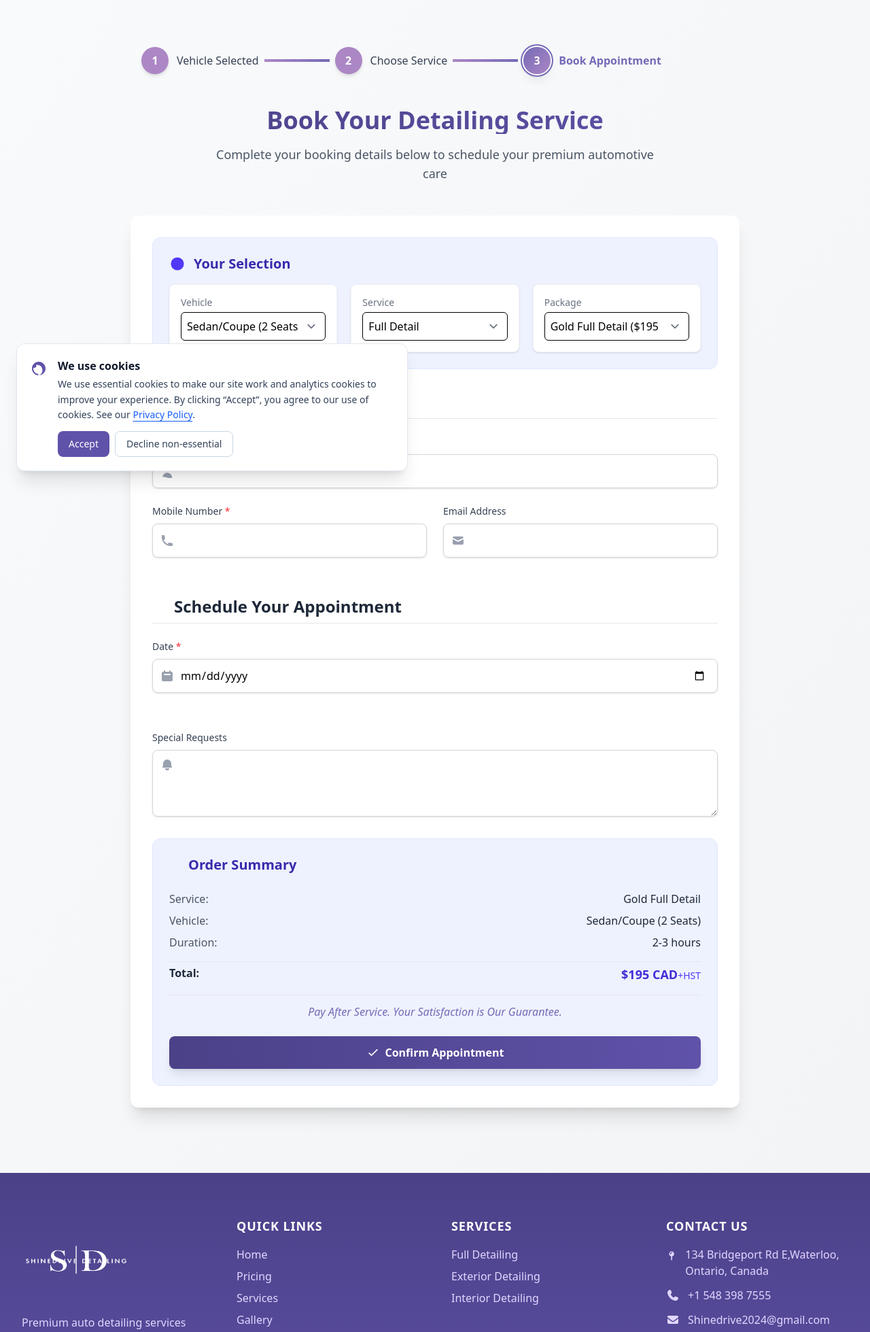
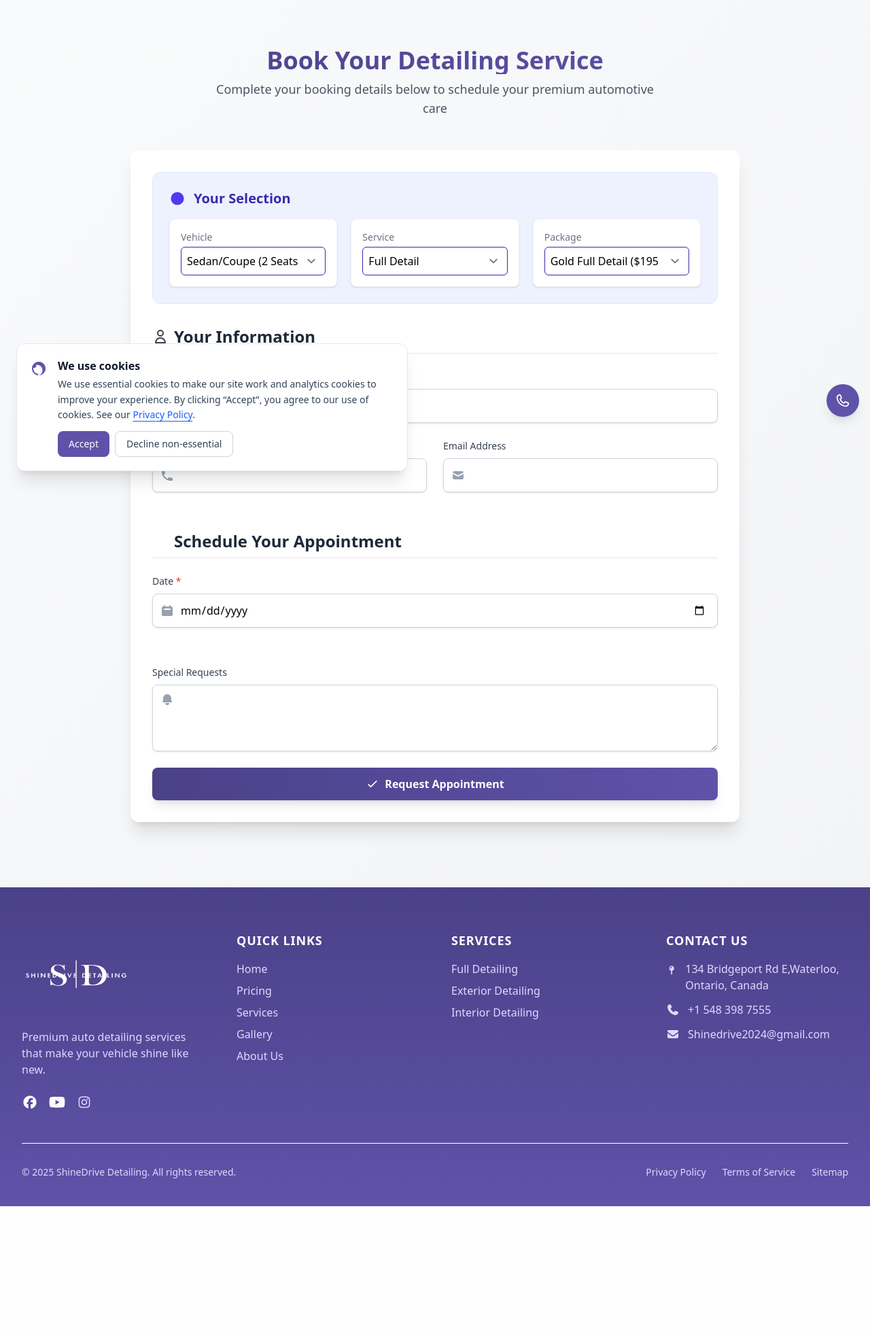
Before and after one commit to Rijul1048/Shinedrivedetailing, a Django app: page /booking/ in a window 1280 px wide. Shown: the part 91-2050 px from the top of the page at 68% size. After the commit the page ends 1865 px from the top, so only its background shows below. Run offline with Django 5.2, Linux system fonts and the light colour scheme; some libraries are stand-ins or nearby versions; some web fonts are replaced.

Commit message:
Code Efficieny Improved

```diff
--- a/project/app/templates/booking/custom_booking.html
+++ b/project/app/templates/booking/custom_booking.html
@@ -26,45 +26,10 @@
 
 <div class="min-h-screen bg-gradient-to-br from-gray-50 to-gray-100 pb-12 px-4 sm:px-6 lg:px-8 pt-24 md:pt-40">
     <div class="max-w-4xl mx-auto">
-        <!-- Progress Indicator -->
-        <div class="flex justify-center mb-12 px-4">
-            <div class="flex flex-col md:flex-row items-center w-full max-w-md md:max-w-none">
-                <!-- Step 1 -->
-                <div class="flex items-center mb-4 md:mb-0 relative">
-                    <div class="w-10 h-10 rounded-full bg-[#AC87C5] flex items-center justify-center text-white font-bold shadow-md z-10">
-                        1
-                    </div>
-                    <div class="ml-3 text-sm md:text-base font-medium text-gray-700 whitespace-nowrap">Vehicle Selected</div>
-                </div>
 
-                <!-- Connector 1 -->
-                <div class="hidden md:block w-24 h-1 bg-gradient-to-r from-[#AC87C5] to-[#756AB6] mx-2"></div>
-                <div class="md:hidden h-8 w-1 bg-gradient-to-b from-[#AC87C5] to-[#756AB6] my-1"></div>
-
-                <!-- Step 2 -->
-                <div class="flex items-center mb-4 md:mb-0 relative">
-                    <div class="w-10 h-10 rounded-full bg-[#AC87C5] flex items-center justify-center text-white font-bold shadow-md z-10">
-                        2
-                    </div>
-                    <div class="ml-3 text-sm md:text-base font-medium text-gray-700 whitespace-nowrap">Choose Service</div>
-                </div>
-
-                <!-- Connector 2 -->
-                <div class="hidden md:block w-24 h-1 bg-gradient-to-r from-[#AC87C5] to-[#756AB6] mx-2"></div>
-                <div class="md:hidden h-8 w-1 bg-gradient-to-b from-[#AC87C5] to-[#756AB6] my-1"></div>
-
-                <!-- Step 3 -->
-                <div class="flex items-center relative">
-                    <div class="w-10 h-10 rounded-full bg-gradient-to-br from-[#756AB6] to-[#AC87C5] flex items-center justify-center text-white font-bold shadow-lg ring-2 ring-[#756AB6] ring-offset-2 z-10">
-                        3
-                    </div>
-                    <div class="ml-3 text-sm md:text-base font-bold text-[#756AB6] whitespace-nowrap">Book Appointment</div>
-                </div>
-            </div>
-        </div>
         <!-- Header -->
         <div class="text-center mb-12">
-            <h1 class="text-4xl font-extrabold text-transparent bg-clip-text bg-gradient-to-r from-[#4b4188ff] to-[#5f52a9] mb-4">
+            <h1 class="text-4xl font-extrabold text-transparent bg-clip-text bg-gradient-to-r from-[#4b4188ff] to-[#5f52a9] mb-2">
                 Book Your Detailing Service
             </h1>
             <p class="text-lg text-gray-600 max-w-2xl mx-auto">
@@ -102,7 +67,7 @@
         <!-- Vehicle Selection -->
         <div class="bg-white p-4 rounded-lg shadow-sm border border-gray-100 hover:border-indigo-200 transition-colors">
           <p class="text-sm text-gray-500 mb-1">Vehicle</p>
-          <select id="vehicleDropdown" class="w-full p-2 border rounded-md focus:ring-2 focus:ring-indigo-500 focus:border-indigo-500 bg-white">
+          <select id="vehicleDropdown" class="w-full p-2 border border-indigo-800 rounded-md focus:ring-2 focus:ring-indigo-500 focus:border-indigo-500 bg-white">
             <option value="sedan">Sedan/Coupe (2 Seats)</option>
             <option value="suv5">SUV (5 Seats)</option>
             <option value="suv7">Pick Up/7-Seat SUV</option>
@@ -117,7 +82,7 @@
         <!-- Service Selection -->
         <div class="bg-white p-4 rounded-lg shadow-sm border border-gray-100 hover:border-indigo-200 transition-colors" id="your-selection">
           <p class="text-sm text-gray-500 mb-1">Service</p>
-          <select id="serviceDropdown" class="w-full p-2 border rounded-md focus:ring-2 focus:ring-indigo-500 focus:border-indigo-500 bg-white">
+          <select id="serviceDropdown" class="w-full p-2 border border-indigo-800 rounded-md focus:ring-2 focus:ring-indigo-500 focus:border-indigo-500 bg-white">
             <option value="full">Full Detail</option>
             <option value="interior">Interior Detail</option>
             <option value="exterior">Exterior Detail</option>
@@ -131,7 +96,7 @@
         <!-- Package Selection -->
         <div class="bg-white p-4 rounded-lg shadow-sm border border-gray-100 hover:border-indigo-200 transition-colors">
           <p class="text-sm text-gray-500 mb-1">Package</p>
-          <select id="packageDropdown" class="w-full p-2 border rounded-md focus:ring-2 focus:ring-indigo-500 focus:border-indigo-500 bg-white">
+          <select id="packageDropdown" class="w-full p-2 border border-indigo-800 rounded-md focus:ring-2 focus:ring-indigo-500 focus:border-indigo-500 bg-white">
             <!-- Options will be populated dynamically -->
           </select>
           {{ form.package_type.as_hidden }}
@@ -261,7 +226,7 @@
     </div>
 
     <!-- Order Summary & Submit -->
-    <div class="bg-indigo-50 p-6 rounded-xl border border-indigo-100 mt-8 transition-colors duration-200 hover:border-indigo-200">
+    <div class="bg-indigo-50 p-6 rounded-xl border border-indigo-100 mt-8 transition-colors duration-200 hover:border-indigo-200 hidden">
       <h2 class="text-xl font-bold text-indigo-800 mb-5 flex items-center">
         <svg class="w-5 h-5 text-indigo-600 mr-2" fill="currentColor" viewBox="0 0 20 20">
           <path fill-rule="evenodd" d="M10 2a4 4 0 00- 4v1H5a1 1 0 00-.994.89l-1 9A1 1 0 004 18h12a1 1  00.994-1.11l-1-9A1 1 0 0015 7h-1V6a4 4 0 00-4-4zm2 5V6a2 2 0 10-4 0v1h4zm-6 3a1 1 0 112 0 1 1 0 01-2 0zm7-1a1 1 0 100 2 1 1 0 000-2z" clip-rule="evenodd"></path>
@@ -294,13 +259,14 @@
         </div>
       </div>
 
-      <button type="submit" class="w-full bg-gradient-to-r from-[#4b4188ff] to-[#5f52a9] hover:from-[#6f62c4] hover:to-[#7268ae] text-white font-bold py-3 px-4 rounded-lg transition-all duration-300 shadow-lg hover:shadow-xl transform hover:scale-[1.01] focus:outline-none focus:ring-2 focus:ring-indigo-500 focus:ring-offset-2 flex items-center justify-center">
+
+    </div>
+    <button type="submit" class="w-full bg-gradient-to-r from-[#4b4188ff] to-[#5f52a9] hover:from-[#6f62c4] hover:to-[#7268ae] text-white font-bold py-3 px-4 rounded-lg transition-all duration-300 shadow-lg hover:shadow-xl transform hover:scale-[1.01] focus:outline-none focus:ring-2 focus:ring-indigo-500 focus:ring-offset-2 flex items-center justify-center">
         <svg class="w-5 h-5 text-white mr-2" fill="none" stroke="currentColor" viewBox="0 0 24 24">
           <path stroke-linecap="round" stroke-linejoin="round" stroke-width="2" d="M5 13l4 4L19 7"></path>
         </svg>
-        Confirm Appointment
+        Request Appointment
       </button>
-    </div>
   </form>
 </div>
 </div>
--- a/project/app/templates/layout.html
+++ b/project/app/templates/layout.html
@@ -16,14 +16,16 @@
     {# Open Graph (Facebook/LinkedIn) #}
     <meta property="og:type" content="website">
     <meta property="og:site_name" content="ShineDrive Detailing">
-    <meta property="og:title" content="ShineDriveDetailing: 5-Star Mobile Detailing at Your Doorstep | Waterloo, Kitchener, Cambridge ">    <meta property="og:description" content="{% block og_description %}Mobile car detailing in Kitchener, Waterloo, Cambridge and nearby. Interior & exterior detailing, paint correction, ceramic protection.{% endblock %}">
+    <meta property="og:title" content="ShineDriveDetailing: 5-Star Mobile Detailing at Your Doorstep | Waterloo, Kitchener, Cambridge ">
+    <meta property="og:description" content="{% block og_description %}Mobile car detailing in Kitchener, Waterloo, Cambridge and nearby. Interior & exterior detailing, paint correction, ceramic protection.{% endblock %}">
     <meta property="og:url" content="https://shinedrivedetailing.com{{ request.path }}">
-    <meta property="og:image" content="{% block og_image %}https://shinedrivedetailing.com/static/images/Banner5.jpg{% endblock %}">
+    <meta property="og:image" content="{% block og_image %}https://shinedrivedetailing.com/static/images/Banner5.jpg{% endblock %}" />
+    <meta property="og:image:alt" content="A pristine, professionally detailed car from ShineDrive Detailing." />
 
     {# Twitter Cards #}
     <meta name="twitter:card" content="summary_large_image">
     <meta name="twitter:title" content="{% block twitter_title %}ShineDrive Detailing - Premium Car Care{% endblock %}">
-    <meta name="twitter:description" content="{% block twitter_description %}Mobile car detailing in Kitchener, Waterloo, Cambridge and nearby. Interior & exterior detailing, paint correction, ceramic protection.{% endblock %}">
+    <meta name="twitter:description" content="{% block twitter_description %}Get your car looking brand new with our 5-star mobile detailing services in Kitchener, Waterloo & Cambridge. Book your interior & exterior clean, ceramic coating, or paint correction today!{% endblock %}">
     <meta name="twitter:image" content="{% block twitter_image %}https://shinedrivedetailing.com/static/images/Banner5.jpg{% endblock %}">
 
     <link rel="icon" type="image/svg+xml" href="{% static 'images/favicon.png' %}">
@@ -424,7 +426,7 @@
       <!-- Back to Top Button -->
       <button
         id="back-to-top"
-        class="fixed bottom-24 right-4 bg-[#5f52a9] hover:bg-[#9a76b3] text-white p-3 rounded-full shadow-lg opacity-0 invisible transition-all duration-300"
+        class="fixed bottom-24 left-4 bg-[#5f52a9] hover:bg-[#9a76b3] text-white p-3 rounded-full shadow-lg opacity-0 invisible transition-all duration-300"
       >
         <svg
           class="w-6 h-6"
@@ -436,9 +438,14 @@
             fill-rule="evenodd"
             d="M14.707 12.707a1 1 0 01-1.414 0L10 9.414l-3.293 3.293a1 1 0 01-1.414-1.414l4-4a1 1 0 011.414 0l4 4a1 1 0 010 1.414z"
             clip-rule="evenodd"
-          ></path>
+          ></path>2
         </svg>
       </button>
+      <a href="tel:+1 5483987555">
+      <button id="direct-call" class="fixed bottom-24 right-4 bg-[#5f52a9] hover:bg-[#9a76b3] text-white p-3 rounded-full shadow-lg z-40  ">
+        <svg xmlns="http://www.w3.org/2000/svg" class="w-6 h-6" fill="currentColor" viewBox="0 0 640 640"><path fill="#fafafa" d="M176.8 74.9C204.1 65.8 233.8 78.8 245.7 104.9L285.4 192.2C296 215.6 289.4 243.2 269.4 259.3L245.2 278.6C270.7 328.6 310.7 370 359.6 397.4L380.8 370.8C396.9 350.7 424.5 344.1 447.9 354.8L535.2 394.5C561.4 406.4 574.3 436.1 565.2 463.4C544.5 525.7 481.5 579.6 404.3 566C230.6 535.4 104.7 409.5 74.1 235.8C60.5 158.6 114.5 95.7 176.7 74.9zM202 124.8C200.3 121 196 119.1 192 120.4C146.8 135.5 112.9 179 121.5 227.4C148.6 381.2 258.9 491.6 412.7 518.7C461.1 527.2 504.6 493.4 519.7 448.2C521 444.2 519.1 439.9 515.3 438.2L428 398.4C424.6 396.9 420.6 397.8 418.3 400.7L384.8 442.6C377.8 451.3 365.8 454.1 355.8 449.3C283.3 414.9 225.3 355 193.4 281.1C189.1 271.2 192 259.6 200.4 252.9L239.3 221.8C242.2 219.5 243.2 215.5 241.6 212.1L201.9 124.7z"/></svg>
+      </button>
+      </a>
     </footer>
 
 
--- a/project/tailwindapp/static/css/dist/styles.css
+++ b/project/tailwindapp/static/css/dist/styles.css
@@ -343,6 +343,24 @@
   .bottom-24 {
     bottom: calc(var(--spacing) * 24);
   }
+  .bottom-28 {
+    bottom: calc(var(--spacing) * 28);
+  }
+  .bottom-32 {
+    bottom: calc(var(--spacing) * 32);
+  }
+  .bottom-34 {
+    bottom: calc(var(--spacing) * 34);
+  }
+  .bottom-38 {
+    bottom: calc(var(--spacing) * 38);
+  }
+  .bottom-40 {
+    bottom: calc(var(--spacing) * 40);
+  }
+  .bottom-42 {
+    bottom: calc(var(--spacing) * 42);
+  }
   .-left-20 {
     left: calc(var(--spacing) * -20);
   }
@@ -378,6 +396,9 @@
   }
   .z-20 {
     z-index: 20;
+  }
+  .z-40 {
+    z-index: 40;
   }
   .z-50 {
     z-index: 50;
@@ -970,6 +991,9 @@
   .border-indigo-100 {
     border-color: var(--color-indigo-100);
   }
+  .border-indigo-800 {
+    border-color: var(--color-indigo-800);
+  }
   .border-purple-200 {
     border-color: var(--color-purple-200);
   }
@@ -1226,9 +1250,6 @@
   .object-cover {
     object-fit: cover;
   }
-  .p-1 {
-    padding: calc(var(--spacing) * 1);
-  }
   .p-2 {
     padding: calc(var(--spacing) * 2);
   }
@@ -1342,12 +1363,6 @@
   }
   .pb-16 {
     padding-bottom: calc(var(--spacing) * 16);
-  }
-  .pb-20 {
-    padding-bottom: calc(var(--spacing) * 20);
-  }
-  .pb-28 {
-    padding-bottom: calc(var(--spacing) * 28);
   }
   .pb-30 {
     padding-bottom: calc(var(--spacing) * 30);
```
Also changed, not shown: project/app/admin.py (+12 -2 lines), project/app/templates/booking/thanku.html (+5 -5 lines), project/app/templates/index.html (+137 -138 lines), project/db.sqlite3.
